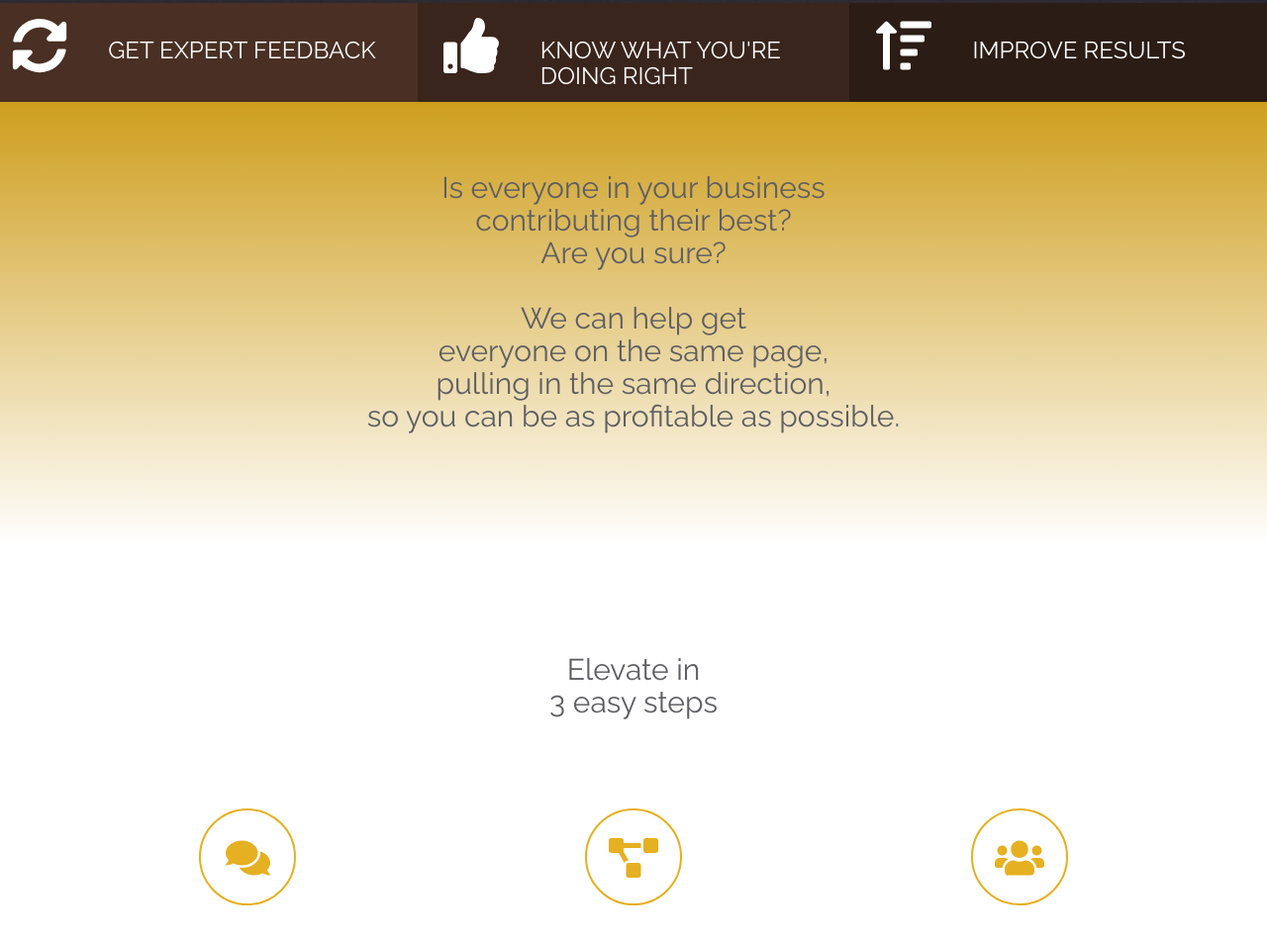
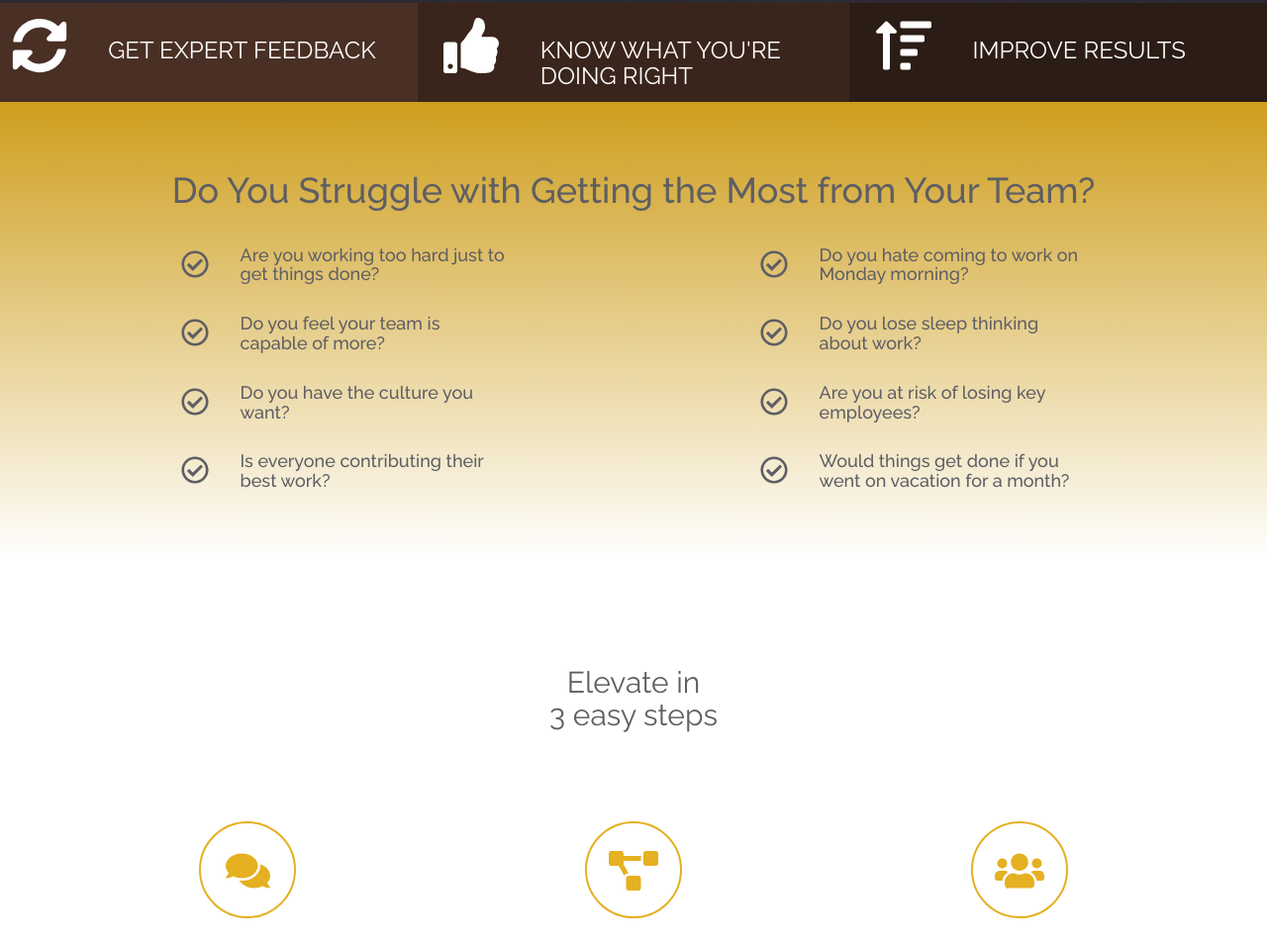
Before and after one commit to jdruckle/Elevate-Website, a plain HTML site: page elevateWyoming - Copy.html in a window 1280 px wide. Shown: the part 797-1750 px from the top of the page at 99% size. Drawn offline with nearby package versions, Linux system fonts and the light colour scheme.

Commit message:
Updated header blocks and section one

```diff
--- a/css/style.css
+++ b/css/style.css
@@ -216,9 +216,11 @@ header[role="header"].header-top section a.button-header:hover{background-color:
 	padding-bottom: 50px;
 }
 
-.section-one section article{ padding-left:14%; padding-right:90px; padding-top:94px; background-color: rgba(229, 176, 33, .5)}
+.section-one h1{ font-style: normal; font-variant: normal; font-weight: 500; padding-bottom: 15px}
 
-.section-one section article h2{ font-size:31px; line-height:36px; font-weight:300; color:#000; padding-bottom:12px; }
+.section-one h4{ font-style: normal; font-variant: normal; font-weight: 500; padding-bottom: 10px}
+
+.section-one .icon-container{ padding-top: 15px;}
 
 /*== Three Box Pan ==*/
 
--- a/elevateWyoming - Copy.html
+++ b/elevateWyoming - Copy.html
@@ -165,22 +165,68 @@
 
       <!-- section-one -->
       <section class="section-one" id="section-one">
-        <div class="col-md-12 text-center">
-          <article>
-            <h2>Is everyone in your business
-              <br>
-              contributing their best?
-              <br>
-              Are you sure?
-              <br><br>
-              We can help get
-              <br>
-              everyone on the same page,
-              <br>
-              pulling in the same direction,
-              <br>
-              so you can be as profitable as possible.
-            </h2>
+        <div class="col-md-12">
+        <article>
+          <h1 class="text-center">Do You Struggle with Getting the Most from Your Team?</h1>
+            <div class="container">
+    <div class="row">
+        <div class="col-lg-1"> </div>
+         <div class="col-lg-4">
+           <div class="col-xs-2 icon-container">
+                <i class="far fa-check-circle fa-2x"></i>
+              </div>
+              <div class="col-xs-10">
+                   <h4> Are you working too hard just to get things done?</h4>
+                 </div>
+                 <div class="col-xs-2 icon-container">
+                      <i class="far fa-check-circle fa-2x"></i>
+                    </div>
+                    <div class="col-xs-10">
+                       <h4> Do you feel your team is capable of more?</h4>
+                       </div>
+                       <div class="col-xs-2 icon-container">
+                            <i class="far fa-check-circle fa-2x"></i>
+                          </div>
+                          <div class="col-xs-10">
+                       <h4> Do you have the culture you want?</h4>
+                       </div>
+                       <div class="col-xs-2 icon-container">
+                            <i class="far fa-check-circle fa-2x"></i>
+                          </div>
+                          <div class="col-xs-10">
+                       <h4> Is everyone contributing their best work?</h4>
+                       </div>
+                     </div>
+        <div class="col-lg-2"> </div>
+        <div class="col-lg-4">
+          <div class="col-xs-2 icon-container">
+               <i class="far fa-check-circle fa-2x"></i>
+             </div>
+             <div class="col-xs-10">
+                <h4> Do you hate coming to work on Monday morning?</h4>
+                </div>
+                <div class="col-xs-2 icon-container">
+                     <i class="far fa-check-circle fa-2x"></i>
+                   </div>
+                   <div class="col-xs-10">
+                        <h4> Do you lose sleep thinking about work?</h4>
+                        </div>
+                        <div class="col-xs-2 icon-container">
+                             <i class="far fa-check-circle fa-2x"></i>
+                           </div>
+                           <div class="col-xs-10">
+                        <h4> Are you at risk of losing key employees?</h4>
+                        </div>
+                        <div class="col-xs-2 icon-container">
+                             <i class="far fa-check-circle fa-2x"></i>
+                           </div>
+                           <div class="col-xs-10">
+                        <h4> Would things get done if you went on vacation for a month?</h4>
+                        </div>
+        </div>
+        <div class="col-lg-1"> </div>
+    </div>
+</div>
           </article>
         </div>
       </section>
```
